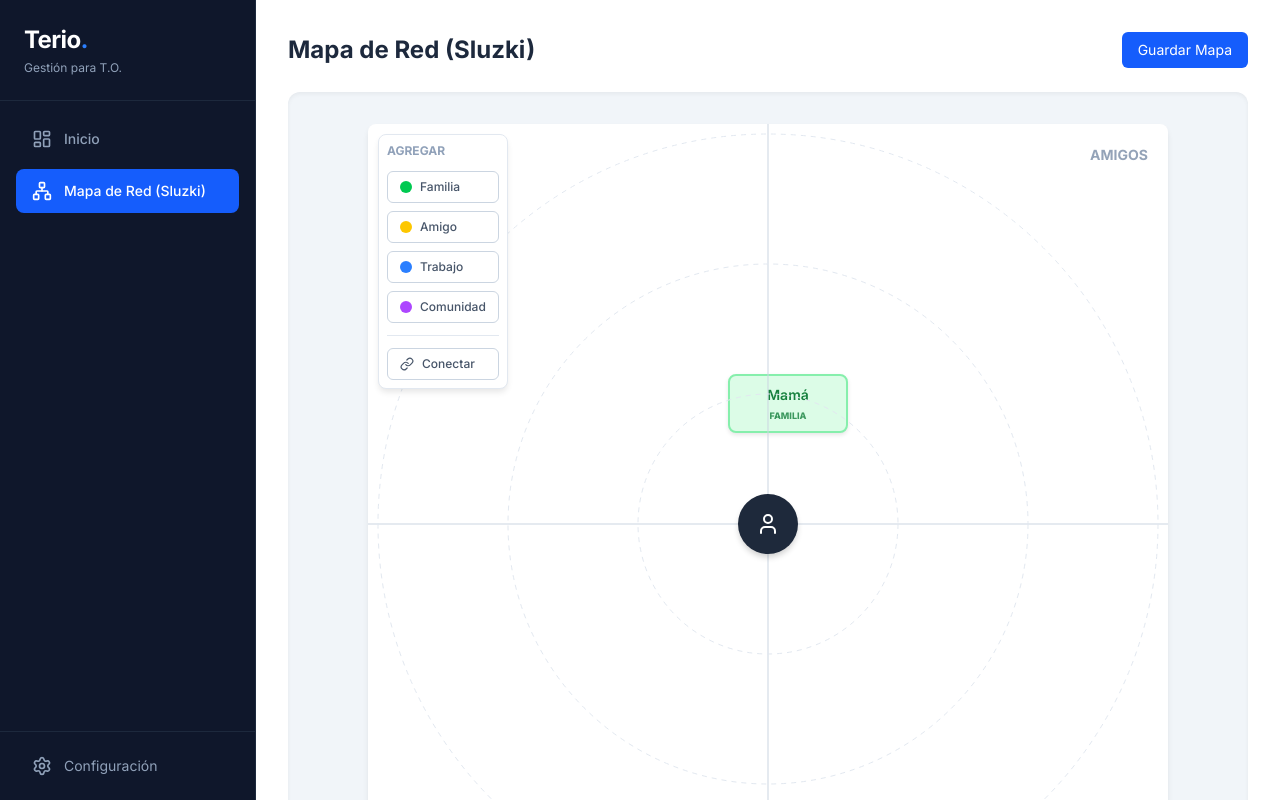
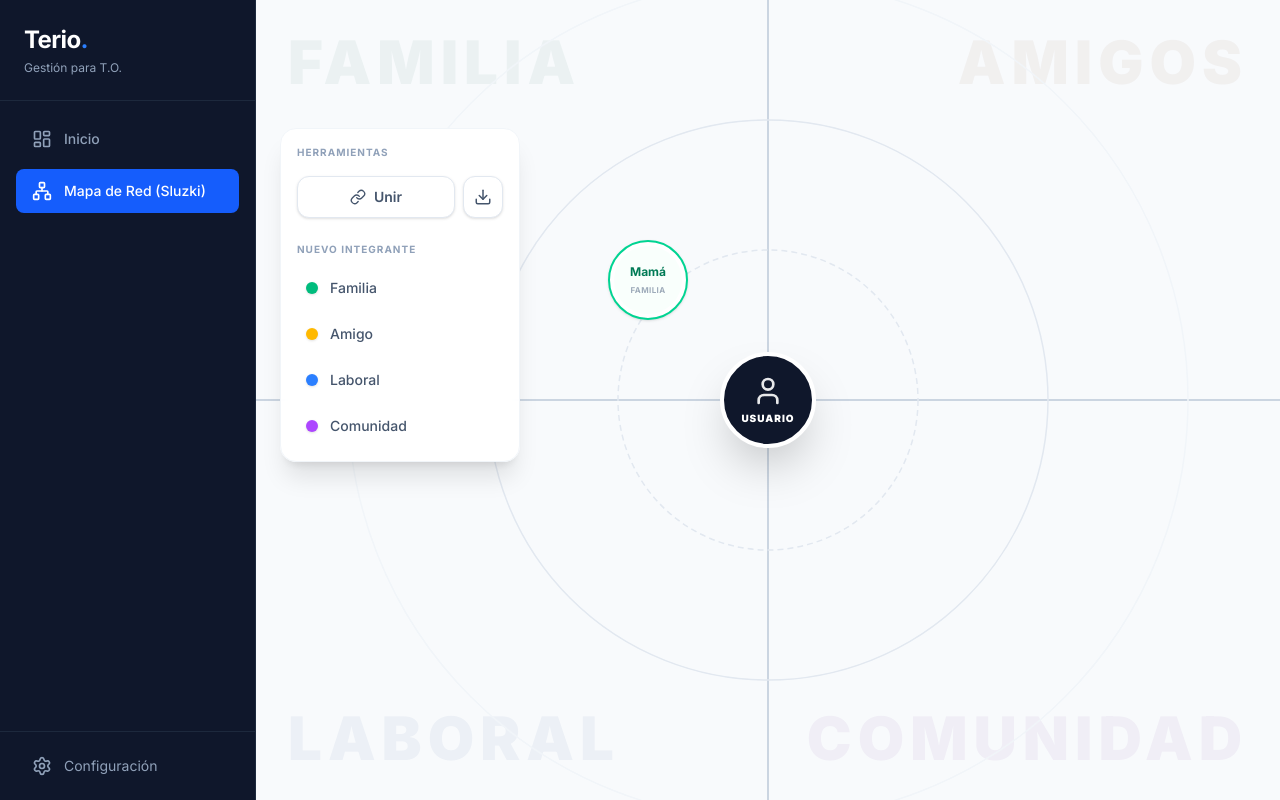
Before and after one commit to vcanio/Terio, a Next.js app: page /tools/sluzki in a window 1280 px wide. Built offline with nearby package versions, Linux system fonts and the light colour scheme.

Commit message:
mapa de red v1.0

```diff
--- a/src/app/layout.tsx
+++ b/src/app/layout.tsx
@@ -6,8 +6,8 @@ import { Sidebar } from '@/components/layout/Sidebar';
 const inter = Inter({ subsets: ['latin'] });
 
 export const metadata: Metadata = {
-  title: 'Terio | Plataforma TO',
-  description: 'Herramientas digitales para Terapia Ocupacional',
+  title: 'Terio | Gestión T.O.',
+  description: 'Plataforma para Terapeutas Ocupacionales',
 };
 
 export default function RootLayout({
@@ -17,12 +17,18 @@ export default function RootLayout({
 }) {
   return (
     <html lang="es">
-      <body className={`${inter.className} bg-slate-50 text-slate-900`}>
-        <div className="flex min-h-screen">
+      <body className={`${inter.className} bg-slate-50 text-slate-900 overflow-hidden`}>
+        <div className="flex h-screen w-screen">
+
+          {/* 1. La Barra Lateral (Fija) */}
           <Sidebar />
-          <main className="flex-1 ml-64 p-8 overflow-y-auto h-screen">
+
+          {/* 2. El Contenido Principal */}
+          {/* AGREGADO: 'ml-64' es vital. Empuja el contenido 256px a la derecha para respetar el menú */}
+          <main className="flex-1 ml-64 h-full relative bg-white">
             {children}
           </main>
+
         </div>
       </body>
     </html>
--- a/src/app/page.tsx
+++ b/src/app/page.tsx
@@ -51,7 +51,7 @@ export default function Home() {
             Deploy Now
           </a>
           <a
-            className="flex h-12 w-full items-center justify-center rounded-full border border-solid border-black/[.08] px-5 transition-colors hover:border-transparent hover:bg-black/[.04] dark:border-white/[.145] dark:hover:bg-[#1a1a1a] md:w-[158px]"
+            className="flex h-12 w-full items-center justify-center rounded-full border border-solid border-black/8 px-5 transition-colors hover:border-transparent hover:bg-black/4 dark:border-white/[.145] dark:hover:bg-[#1a1a1a] md:w-[158px]"
             href="https://nextjs.org/docs?utm_source=create-next-app&utm_medium=appdir-template-tw&utm_campaign=create-next-app"
             target="_blank"
             rel="noopener noreferrer"
--- a/src/app/tools/sluzki/page.tsx
+++ b/src/app/tools/sluzki/page.tsx
@@ -2,17 +2,9 @@ import SluzkiBoard from '@/components/tools/sluzki/Board';
 
 export default function SluzkiPage() {
   return (
-    <div className="space-y-6">
-      <div className="flex items-center justify-between">
-        <h1 className="text-2xl font-bold text-slate-800">Mapa de Red (Sluzki)</h1>
-        <button className="bg-blue-600 text-white px-4 py-2 rounded-md text-sm hover:bg-blue-700">
-          Guardar Mapa
-        </button>
-      </div>
-
-      <div className="flex justify-center bg-slate-100 p-8 rounded-xl overflow-hidden shadow-inner">
-        <SluzkiBoard />
-      </div>
+    // Simplemente un contenedor que ocupa el 100% del alto y ancho disponible
+    <div className="w-full h-full bg-slate-50">
+      <SluzkiBoard />
     </div>
   );
 }
--- a/src/components/tools/sluzki/Board.tsx
+++ b/src/components/tools/sluzki/Board.tsx
@@ -1,9 +1,8 @@
 'use client';
 
 import React, { useState, useRef } from 'react';
-import Draggable, { DraggableEventHandler } from 'react-draggable';
-import styled from 'styled-components';
-import { X, Link as LinkIcon, User } from 'lucide-react';
+import Draggable from 'react-draggable';
+import { Plus, X, Link as LinkIcon, User, Download, Info } from 'lucide-react';
 
 // --- TIPOS DE DATOS ---
 type NodeType = 'family' | 'friend' | 'work' | 'community';
@@ -12,8 +11,8 @@ interface NodeData {
   id: string;
   name: string;
   type: NodeType;
-  x: number;
-  y: number;
+  x: number; // Coordenada X relativa al centro
+  y: number; // Coordenada Y relativa al centro
 }
 
 interface EdgeData {
@@ -22,171 +21,103 @@ interface EdgeData {
   to: string;
 }
 
-// --- CONFIGURACIÓN VISUAL ---
-const COLORS = {
-  family: { bg: '#dcfce7', border: '#86efac', text: '#15803d', label: 'FAMILIA' },
-  friend: { bg: '#fef9c3', border: '#fde047', text: '#a16207', label: 'AMIGOS' },
-  work:   { bg: '#dbeafe', border: '#93c5fd', text: '#1e40af', label: 'TRABAJO' },
-  community: { bg: '#f3e8ff', border: '#d8b4fe', text: '#7e22ce', label: 'COMUNIDAD' },
+// --- CONFIGURACIÓN VISUAL (Temas de color) ---
+const THEME = {
+  family:    { bg: 'bg-emerald-50',  border: 'border-emerald-400', text: 'text-emerald-700', label: 'Familia', dot: 'bg-emerald-500' },
+  friend:    { bg: 'bg-amber-50',    border: 'border-amber-400',   text: 'text-amber-700',   label: 'Amigos',  dot: 'bg-amber-400' },
+  work:      { bg: 'bg-blue-50',     border: 'border-blue-400',    text: 'text-blue-700',    label: 'Laboral', dot: 'bg-blue-500' },
+  community: { bg: 'bg-purple-50',   border: 'border-purple-400',  text: 'text-purple-700',  label: 'Comunidad', dot: 'bg-purple-500' },
 };
 
-// --- ESTILOS ---
-const BoardContainer = styled.div`
-  position: relative; width: 800px; height: 800px; background-color: white;
-  border-radius: 8px; box-shadow: 0 4px 6px -1px rgb(0 0 0 / 0.1); margin: 0 auto; user-select: none;
-`;
-
-const Toolbar = styled.div`
-  position: absolute; top: 10px; left: 10px; z-index: 50;
-  background: white; padding: 8px; border-radius: 8px; border: 1px solid #e2e8f0;
-  box-shadow: 0 4px 6px -1px rgb(0 0 0 / 0.1);
-  display: flex; flex-direction: column; gap: 8px;
-`;
-
-const ActionButton = styled.button<{ $active?: boolean }>`
-  display: flex; align-items: center; gap: 8px; padding: 6px 12px;
-  background: ${props => props.$active ? '#eff6ff' : 'white'};
-  border: 1px solid ${props => props.$active ? '#3b82f6' : '#cbd5e1'};
-  color: ${props => props.$active ? '#1d4ed8' : '#475569'};
-  border-radius: 6px; font-size: 12px; font-weight: 500; cursor: pointer;
-  transition: all 0.2s;
-  &:hover { background: #f8fafc; border-color: #94a3b8; }
-`;
-
-const BackgroundSVG = styled.svg`
-  position: absolute; top: 0; left: 0; width: 100%; height: 100%; pointer-events: none;
-  z-index: 1;
-  .axis-line { stroke: #cbd5e1; stroke-width: 1; }
-  .circle-line { stroke: #e2e8f0; stroke-width: 1; stroke-dasharray: 5, 5; fill: none; }
-  .connection-line { stroke: #64748b; stroke-width: 2; }
-`;
-
-const QuadrantLabel = styled.div`
-  position: absolute; font-weight: 700; color: #94a3b8; font-size: 14px; text-transform: uppercase; z-index: 0;
-  &.familia { top: 20px; left: 20px; }
-  &.amigos { top: 20px; right: 20px; }
-  &.laborales { bottom: 20px; left: 20px; }
-  &.comunitarias { bottom: 20px; right: 20px; }
-`;
-
-const CenterNode = styled.div<{ $isTarget?: boolean }>`
-  position: absolute; top: 50%; left: 50%; transform: translate(-50%, -50%);
-  width: 60px; height: 60px; background-color: ${props => props.$isTarget ? '#3b82f6' : '#1e293b'};
-  color: white; border-radius: 50%; display: flex; align-items: center; justify-content: center;
-  z-index: 10; font-weight: bold; font-size: 12px; cursor: pointer;
-  box-shadow: 0 4px 6px -1px rgb(0 0 0 / 0.2);
-  transition: background-color 0.2s;
-`;
-
-const CardContainer = styled.div<{ $bgColor: string; $borderColor: string; $textColor: string; $isTarget?: boolean }>`
-  background-color: ${props => props.$bgColor};
-  border: 2px solid ${props => props.$isTarget ? '#3b82f6' : props.$borderColor};
-  color: ${props => props.$textColor};
-  border-radius: 8px; padding: 8px; width: 120px; text-align: center; cursor: grab;
-  /* position: absolute se maneja vía style inline en el componente padre para draggable */
-  box-shadow: 0 2px 4px rgb(0 0 0 / 0.1);
-  display: flex; flex-direction: column; align-items: center;
-  &:active { cursor: grabbing; z-index: 30; }
-
-  input {
-    background: transparent; border: none; text-align: center; width: 100%;
-    font-weight: 600; color: inherit; outline: none; font-size: 14px;
-    &::placeholder { color: inherit; opacity: 0.7; }
-  }
-
-  .delete-btn {
-    position: absolute; top: -8px; right: -8px; width: 20px; height: 20px;
-    background: #ef4444; color: white; border-radius: 50%; display: flex;
-    align-items: center; justify-content: center; cursor: pointer; opacity: 0;
-    transition: opacity 0.2s;
-    border: none;
-  }
-
-  &:hover .delete-btn { opacity: 1; }
-  .label { font-size: 9px; font-weight: 800; text-transform: uppercase; margin-top: 4px; opacity: 0.8; }
-`;
-
-// --- COMPONENTE AISLADO PARA EL NODO ARRASTRABLE (SOLUCIÓN REACT 19) ---
-const DraggableNode = ({
-  node,
-  onDrag,
-  onDelete,
-  onChangeName,
-  onClick,
-  isTarget
-}: {
-  node: NodeData;
-  onDrag: (id: string, x: number, y: number) => void;
-  onDelete: () => void;
-  onChangeName: (val: string) => void;
-  onClick: () => void;
-  isTarget: boolean;
-}) => {
-  // ESTO ES LA CLAVE: El useRef debe estar dentro del componente hijo
-  const nodeRef = useRef(null);
-  const config = COLORS[node.type];
+// --- SUB-COMPONENTE: NODO INDIVIDUAL ---
+const DraggableNode = ({ node, onDrag, onDelete, onChangeName, onClick, isTarget, isSelected }: any) => {
+  const nodeRef = useRef(null); // Referencia necesaria para React 18+
+  const style = THEME[node.type as NodeType];
 
   return (
     <Draggable
-      nodeRef={nodeRef} // Pasamos la referencia a Draggable
-      bounds="parent"
+      nodeRef={nodeRef}
       position={{ x: node.x, y: node.y }}
       onDrag={(e, data) => onDrag(node.id, data.x, data.y)}
     >
       <div
-        ref={nodeRef} // Y asignamos la referencia al div contenedor
-        style={{ position: 'absolute' }} // Importante para posicionamiento
+        ref={nodeRef}
+        className="absolute z-20 cursor-grab active:cursor-grabbing group"
         onClick={(e) => { e.stopPropagation(); onClick(); }}
       >
-        <CardContainer
-          $bgColor={config.bg}
-          $borderColor={config.border}
-          $textColor={config.text}
-          $isTarget={isTarget}
+        {/* Círculo Visual del Nodo */}
+        <div className={`
+          w-20 h-20 rounded-full flex flex-col items-center justify-center
+          border-2 shadow-sm transition-all duration-200 bg-white
+          ${style.border}
+          ${isTarget ? 'ring-4 ring-blue-300 scale-105' : ''} /* Efecto al seleccionar para unir */
+          ${isSelected ? 'ring-2 ring-slate-400' : ''}
+          hover:shadow-md
+          -translate-x-1/2 -translate-y-1/2 /* Centrado perfecto en la coordenada */
+        `}>
+          {/* Fondo coloreado suave */}
+          <div className={`absolute inset-1 rounded-full opacity-30 ${style.bg} -z-10`}></div>
+
+          {/* Botón Eliminar (Visible solo al pasar el mouse) */}
+          <button
+            onClick={(e) => { e.stopPropagation(); onDelete(); }}
+            className="absolute -top-1 -right-1 bg-red-500 text-white rounded-full p-1
+                       opacity-0 group-hover:opacity-100 transition-opacity shadow-sm hover:bg-red-600 scale-75"
+            title="Eliminar persona"
           >
-          <button className="delete-btn" onClick={(e) => { e.stopPropagation(); onDelete(); }}>
-            <X size={12} />
+            <X size={14} />
           </button>
 
+          {/* Input para el Nombre */}
           <input
             value={node.name}
             onChange={(e) => onChangeName(e.target.value)}
+            className={`w-16 bg-transparent text-center text-xs font-bold focus:outline-none ${style.text} placeholder-slate-400`}
             placeholder="Nombre"
-            onMouseDown={(e) => e.stopPropagation()}
+            onMouseDown={(e) => e.stopPropagation()} // Permite seleccionar texto sin arrastrar el nodo
           />
-          <span className="label">{config.label}</span>
-        </CardContainer>
+
+          {/* Etiqueta del Rol */}
+          <span className="text-[8px] uppercase tracking-wider opacity-60 mt-1 font-bold text-slate-500">
+            {style.label}
+          </span>
+        </div>
       </div>
     </Draggable>
   );
 };
 
-// --- COMPONENTE PRINCIPAL ---
+// --- COMPONENTE PRINCIPAL: TABLERO ---
 export default function SluzkiBoard() {
+  // Estado
   const [nodes, setNodes] = useState<NodeData[]>([
-    { id: '1', name: 'Mamá', type: 'family', x: 360, y: 250 },
+    { id: '1', name: 'Mamá', type: 'family', x: -120, y: -120 },
   ]);
   const [edges, setEdges] = useState<EdgeData[]>([]);
-
   const [isConnecting, setIsConnecting] = useState(false);
   const [sourceId, setSourceId] = useState<string | null>(null);
 
+  // -- FUNCIONES DE LÓGICA --
+
+  // Agregar nuevo nodo en posición aleatoria circular
   const addNode = (type: NodeType) => {
     const id = Date.now().toString();
-    const randomOffset = () => Math.floor(Math.random() * 60) - 30;
-    const newNode: NodeData = {
-      id,
-      name: 'Nuevo',
-      type,
-      x: 400 + randomOffset(),
-      y: 300 + randomOffset()
-    };
-    setNodes([...nodes, newNode]);
+    const angle = Math.random() * Math.PI * 2;
+    const radius = 180;
+    setNodes([...nodes, {
+      id, name: 'Nuevo', type,
+      x: Math.cos(angle) * radius,
+      y: Math.sin(angle) * radius
+    }]);
   };
 
   const deleteNode = (id: string) => {
     setNodes(nodes.filter(n => n.id !== id));
     setEdges(edges.filter(e => e.from !== id && e.to !== id));
+  };
+
+  const deleteEdge = (edgeId: string) => {
+    setEdges(edges.filter(e => e.id !== edgeId));
   };
 
   const updateNodeName = (id: string, newName: string) => {
@@ -197,116 +128,177 @@ export default function SluzkiBoard() {
     setNodes(prev => prev.map(n => n.id === id ? { ...n, x, y } : n));
   };
 
+  // Lógica de conexión (Unir A con B)
   const handleNodeClick = (id: string) => {
     if (!isConnecting) return;
 
     if (sourceId === null) {
-      setSourceId(id);
+      setSourceId(id); // Primer clic
     } else {
-      if (sourceId === id) {
-        setSourceId(null);
-        return;
-      }
+      // Segundo clic
+      if (sourceId === id) { setSourceId(null); return; } // Cancelar si es el mismo
 
-      const edgeExists = edges.find(e =>
-        (e.from === sourceId && e.to === id) || (e.from === id && e.to === sourceId)
-      );
+      const exists = edges.find(e => (e.from === sourceId && e.to === id) || (e.from === id && e.to === sourceId));
 
-      if (edgeExists) {
-        setEdges(edges.filter(e => e.id !== edgeExists.id));
+      if (exists) {
+        // Si ya existe, la borramos (toggle)
+        setEdges(edges.filter(e => e.id !== exists.id));
       } else {
+        // Si no existe, la creamos
         setEdges([...edges, { id: `${sourceId}-${id}`, from: sourceId, to: id }]);
       }
-      setSourceId(null);
+      setSourceId(null); // Resetear selección
     }
   };
 
-  const toggleConnectMode = () => {
-    setIsConnecting(!isConnecting);
-    setSourceId(null);
-  };
-
-  const getPosition = (id: string) => {
-    if (id === 'center') return { x: 400, y: 400 };
-    const node = nodes.find(n => n.id === id);
-    // Ajuste de centro: x + (ancho/2), y + (alto/2) aprox
-    return node ? { x: node.x + 60, y: node.y + 30 } : { x: 0, y: 0 };
+  // Obtener coordenadas (0,0 es el centro para el Usuario)
+  const getNodePos = (id: string) => {
+    if (id === 'center') return { x: 0, y: 0 };
+    const n = nodes.find(x => x.id === id);
+    return n ? { x: n.x, y: n.y } : { x: 0, y: 0 };
   };
 
   return (
-    <BoardContainer>
-      {/* --- BARRA DE HERRAMIENTAS --- */}
-      <Toolbar>
-        <span className="text-xs font-bold text-slate-400 mb-1 uppercase">Agregar</span>
-        <ActionButton onClick={() => addNode('family')}>
-          <div className="w-3 h-3 rounded-full bg-green-500"/> Familia
-        </ActionButton>
-        <ActionButton onClick={() => addNode('friend')}>
-          <div className="w-3 h-3 rounded-full bg-yellow-400"/> Amigo
-        </ActionButton>
-        <ActionButton onClick={() => addNode('work')}>
-          <div className="w-3 h-3 rounded-full bg-blue-500"/> Trabajo
-        </ActionButton>
-        <ActionButton onClick={() => addNode('community')}>
-          <div className="w-3 h-3 rounded-full bg-purple-500"/> Comunidad
-        </ActionButton>
+    <div className="w-full h-full relative bg-slate-50 overflow-hidden select-none font-sans">
 
-        <div className="h-px bg-slate-200 my-1"></div>
+      {/* --- 1. BARRA DE HERRAMIENTAS (FLOTANTE IZQUIERDA) --- */}
+      {/* top-32: Bajamos la barra para que no tape el título 'FAMILIA' */}
+      <div className="absolute top-32 left-6 z-50 flex flex-col gap-4 w-60 animate-in slide-in-from-left-4 duration-500">
 
-        <ActionButton $active={isConnecting} onClick={toggleConnectMode}>
-          <LinkIcon size={14} />
-          {isConnecting ? 'Cancelar Unión' : 'Conectar'}
-        </ActionButton>
-        {isConnecting && <div className="text-[10px] text-blue-600 px-1">Selecciona dos nodos</div>}
-      </Toolbar>
+        <div className="bg-white/95 backdrop-blur-sm p-4 rounded-2xl shadow-xl border border-slate-100">
+          <h1 className="text-[10px] font-bold text-slate-400 uppercase tracking-widest mb-4">Herramientas</h1>
 
-      {/* --- FONDO Y LÍNEAS --- */}
-      <BackgroundSVG viewBox="0 0 800 800">
-        <line x1="0" y1="400" x2="800" y2="400" className="axis-line" />
-        <line x1="400" y1="0" x2="400" y2="800" className="axis-line" />
-        <circle cx="400" cy="400" r="130" className="circle-line" />
-        <circle cx="400" cy="400" r="260" className="circle-line" />
-        <circle cx="400" cy="400" r="390" className="circle-line" />
+          {/* Botones de Acción */}
+          <div className="flex gap-2 mb-6">
+            <button
+              onClick={() => setIsConnecting(!isConnecting)}
+              className={`flex-1 flex items-center justify-center gap-2 py-2.5 rounded-xl text-sm font-semibold transition-all border
+                ${isConnecting
+                  ? 'bg-blue-50 border-blue-200 text-blue-600 shadow-inner ring-2 ring-blue-100'
+                  : 'bg-white border-slate-200 text-slate-600 hover:bg-slate-50 shadow-sm hover:shadow'}`}
+            >
+              <LinkIcon size={16} /> {isConnecting ? 'Uniendo...' : 'Unir'}
+            </button>
+            <button className="p-2.5 bg-white border border-slate-200 text-slate-600 rounded-xl hover:bg-slate-50 shadow-sm hover:shadow transition-all" title="Descargar PDF">
+              <Download size={18} />
+            </button>
+          </div>
 
+          <h1 className="text-[10px] font-bold text-slate-400 uppercase tracking-widest mb-3">Nuevo Integrante</h1>
+
+          {/* Lista de Tipos de Persona */}
+          <div className="space-y-2">
+            {[
+              { type: 'family', label: 'Familia', theme: THEME.family },
+              { type: 'friend', label: 'Amigo', theme: THEME.friend },
+              { type: 'work', label: 'Laboral', theme: THEME.work },
+              { type: 'community', label: 'Comunidad', theme: THEME.community }
+            ].map((item) => (
+              <button
+                key={item.type}
+                onClick={() => addNode(item.type as NodeType)}
+                className="w-full flex items-center gap-3 p-2 rounded-lg hover:bg-slate-50 border border-transparent hover:border-slate-100 transition-all group"
+              >
+                <div className={`w-3 h-3 rounded-full ${item.theme.dot} shadow-sm group-hover:scale-125 transition-transform`}></div>
+                <span className="text-sm text-slate-600 font-medium">{item.label}</span>
+                <Plus size={16} className="ml-auto text-slate-300 group-hover:text-blue-500 opacity-0 group-hover:opacity-100 transition-opacity" />
+              </button>
+            ))}
+          </div>
+        </div>
+
+        {/* Tip Flotante cuando se está conectando */}
+        {isConnecting && (
+          <div className="bg-blue-600 text-white p-3 rounded-xl shadow-lg shadow-blue-200 text-xs flex gap-3 items-center animate-pulse">
+             <Info size={18} className="shrink-0" />
+             <span>Toca dos personas para crear o borrar una conexión.</span>
+          </div>
+        )}
+      </div>
+
+      {/* --- 2. ETIQUETAS DE FONDO (Cuadrantes) --- */}
+      <div className="absolute inset-0 pointer-events-none p-10 z-0">
+        <span className="absolute top-8 left-8 text-emerald-900/5 text-6xl font-black uppercase tracking-widest">Familia</span>
+        <span className="absolute top-8 right-8 text-amber-900/5 text-6xl font-black uppercase tracking-widest">Amigos</span>
+        <span className="absolute bottom-8 left-8 text-blue-900/5 text-6xl font-black uppercase tracking-widest">Laboral</span>
+        <span className="absolute bottom-8 right-8 text-purple-900/5 text-6xl font-black uppercase tracking-widest">Comunidad</span>
+      </div>
+
+      {/* --- 3. ESTRUCTURA DEL MAPA (SVG Fondo) --- */}
+      <svg className="absolute inset-0 w-full h-full pointer-events-none z-0">
+        {/* Ejes Infinitos */}
+        <line x1="0" y1="50%" x2="100%" y2="50%" stroke="#cbd5e1" strokeWidth="2" />
+        <line x1="50%" y1="0" x2="50%" y2="100%" stroke="#cbd5e1" strokeWidth="2" />
+
+        {/* Círculos Concéntricos */}
+        <circle cx="50%" cy="50%" r="150" fill="none" stroke="#e2e8f0" strokeWidth="1.5" strokeDasharray="6 4" />
+        <circle cx="50%" cy="50%" r="280" fill="none" stroke="#e2e8f0" strokeWidth="1.5" />
+        <circle cx="50%" cy="50%" r="420" fill="none" stroke="#f1f5f9" strokeWidth="1.5" />
+      </svg>
+
+      {/* --- 4. CONTENEDOR CENTRAL (Punto 0,0) --- */}
+      {/* Todo lo que está aquí adentro se posiciona relativo al centro exacto de la pantalla */}
+      <div className="absolute top-1/2 left-1/2 w-0 h-0 z-10">
+
+        {/* SVG de Conexiones (Edges) */}
+        {/* Overflow visible para que las líneas se puedan dibujar fuera del div 0x0 */}
+        <svg className="absolute overflow-visible -top-[9999px] -left-[9999px] w-[19999px] h-[19999px] pointer-events-none" style={{ left: 0, top: 0 }}>
           {edges.map(edge => {
-          const start = getPosition(edge.from);
-          const end = getPosition(edge.to);
+            const start = getNodePos(edge.from);
+            const end = getNodePos(edge.to);
             return (
+              <g
+                key={edge.id}
+                className="pointer-events-auto cursor-pointer group"
+                onClick={(e) => { e.stopPropagation(); deleteEdge(edge.id); }}
+              >
+                {/* Línea invisible gruesa (Hit area) */}
+                <line x1={start.x} y1={start.y} x2={end.x} y2={end.y} stroke="transparent" strokeWidth="25" />
+                {/* Línea visible */}
                 <line
-              key={edge.id}
-              x1={start.x} y1={start.y}
-              x2={end.x} y2={end.y}
-              className="connection-line"
+                  x1={start.x} y1={start.y} x2={end.x} y2={end.y}
+                  className="stroke-blue-400 stroke-[3px] transition-all duration-300 group-hover:stroke-red-500 group-hover:stroke-[4px]"
+                  strokeLinecap="round"
                 />
+                {/* Icono X al pasar el mouse */}
+                <foreignObject x={(start.x+end.x)/2 - 12} y={(start.y+end.y)/2 - 12} width={24} height={24} className="opacity-0 group-hover:opacity-100 transition-opacity duration-200">
+                   <div className="w-6 h-6 bg-red-500 rounded-full flex items-center justify-center text-white shadow-md transform scale-90 group-hover:scale-100 transition-transform">
+                     <X size={14}/>
+                   </div>
+                </foreignObject>
+              </g>
             );
           })}
-      </BackgroundSVG>
+        </svg>
 
-      <QuadrantLabel className="familia">Familia</QuadrantLabel>
-      <QuadrantLabel className="amigos">Amigos</QuadrantLabel>
-      <QuadrantLabel className="laborales">Laboral</QuadrantLabel>
-      <QuadrantLabel className="comunitarias">Comunidad</QuadrantLabel>
+        {/* NODO CENTRAL (Usuario) */}
+        <div
+          onClick={() => handleNodeClick('center')}
+          className={`
+            absolute -translate-x-1/2 -translate-y-1/2 z-30
+            w-24 h-24 rounded-full bg-slate-900 text-white flex flex-col items-center justify-center
+            shadow-2xl cursor-pointer transition-all duration-300 border-4 border-white
+            ${isConnecting && sourceId === 'center' ? 'ring-4 ring-blue-500 scale-105' : 'hover:scale-105'}
+          `}
+        >
+          <User size={32} className="mb-1 opacity-90" />
+          <span className="text-[10px] font-black uppercase tracking-widest">Usuario</span>
+        </div>
 
-      {/* --- NODO CENTRAL --- */}
-      <CenterNode
-        onClick={() => handleNodeClick('center')}
-        $isTarget={isConnecting && sourceId === 'center'}
-      >
-        <User size={24} />
-      </CenterNode>
-
-      {/* --- NODOS ARRASTRABLES (AHORA USANDO EL COMPONENTE AISLADO) --- */}
+        {/* NODOS ARRASTRABLES (Personas) */}
         {nodes.map((node) => (
           <DraggableNode
             key={node.id}
             node={node}
             onDrag={onNodeDrag}
             onDelete={() => deleteNode(node.id)}
-          onChangeName={(val) => updateNodeName(node.id, val)}
+            onChangeName={(val: string) => updateNodeName(node.id, val)}
             onClick={() => handleNodeClick(node.id)}
             isTarget={isConnecting && sourceId === node.id}
+            isSelected={sourceId === node.id}
           />
         ))}
-    </BoardContainer>
+      </div>
+    </div>
   );
 }
```
Lines whose indentation alone changed are shown as unchanged.
